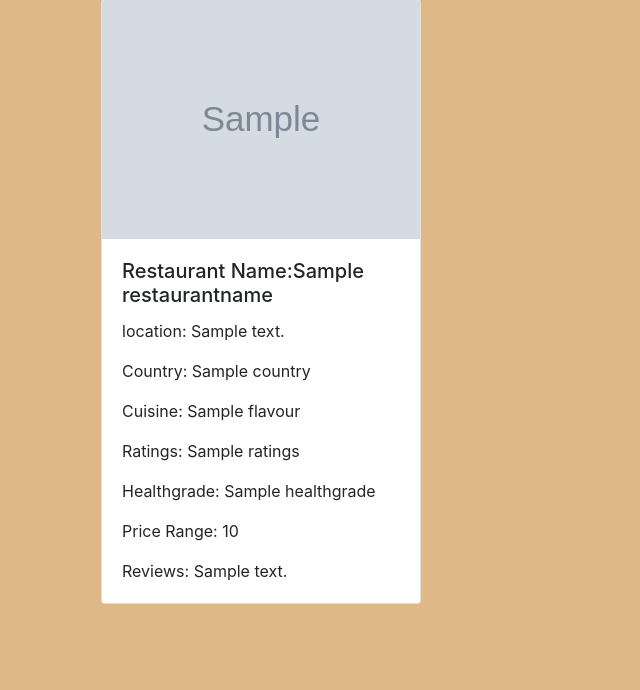
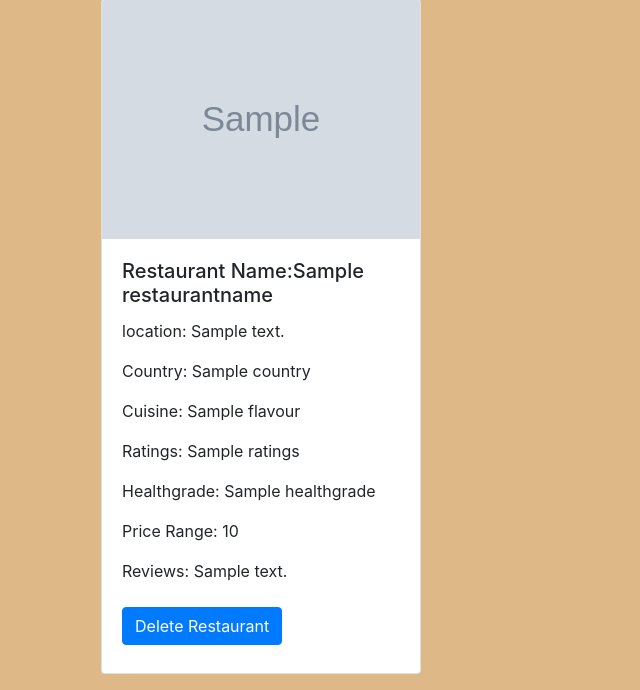
Before and after one commit to Muhammad-MO/project3-RestaurantReview, a Flask app: page /restaurants in a window 1280 px wide. Shown: the part 219-909 px from the top of the page, without its empty margins (0-640 px from the left). Before the commit the page ends 823 px from the top, so only its background shows below. Run offline with Flask 2, Linux system fonts and the light colour scheme; grey boxes marked "Sample" are stand-in pictures; a database or web service that is not in the repository returns one stand-in record (values such as "Sample title").

Commit message:
added delete function to allow deletion of restaurants

```diff
--- a/restaurant/app.py
+++ b/restaurant/app.py
@@ -2,6 +2,7 @@ from flask import Flask, render_template, request, redirect, url_for
 import os
 import pymongo
 from dotenv import load_dotenv
+from bson.objectid import ObjectId
 
 load_dotenv()
 
@@ -65,6 +66,7 @@ def process_create_restaurant():
             "flavour": flavour,
         },
         "ratings": ratings,
+        "healthgrade": healthgrade,
         "location": {
             "Address": Address,
             "Country": Country
@@ -76,7 +78,23 @@ def process_create_restaurant():
     return redirect(url_for('show_listings'))
 
 
+@app.route('/restaurant/<name_id>/delete')
+def delete_restaurant(name_id):
+    # find the animal that we want to delete
+    Restaurant = db.restaurantname.find_one({
+        '_id': ObjectId(name_id)
+    })
 
+    return render_template('confirm_delete_restaurant.template.html',
+                           restaurant_to_delete=Restaurant)
+
+
+@app.route('/restaurant/<name_id>/delete', methods=['POST'])
+def process_delete_restaurant(name_id):
+    db.restaurantname.remove({
+        "_id": ObjectId(name_id)
+    })
+    return redirect(url_for('show_listings'))
 
 
 if __name__ == '__main__':
--- a/restaurant/delete_restaurant.template.html
+++ b/restaurant/confirm_delete_restaurant.template.html
@@ -3,7 +3,7 @@
 {%block content %}
 <form method="POST">
     <div class="alert alert-danger">
-        Are you sure you want to delete {{restaurantname_to_delete.name}}?
+        Are you sure you want to delete {{restname_to_delete.name}}?
     </div>
     <div>
         <input type="submit" value="Delete" class="btn btn-danger"/>
--- a/restaurant/templates/all_restaurants.template.html
+++ b/restaurant/templates/all_restaurants.template.html
@@ -32,6 +32,7 @@
                 <p class="card-text">Price Range: {{listing.price}}</p>
                 <p class="card-text">Reviews: {{listing.reviews}}</p>
 
+              <a href="{{url_for('delete_restaurant',name_id=listing._id )}}" class="btn btn-primary mb-2 mt-2">Delete Restaurant</a>
 
             </div>
         </div>
```
Also changed, not shown: restaurant/templates/confirm_delete_restaurant.template.html (added, +17 -0 lines).
